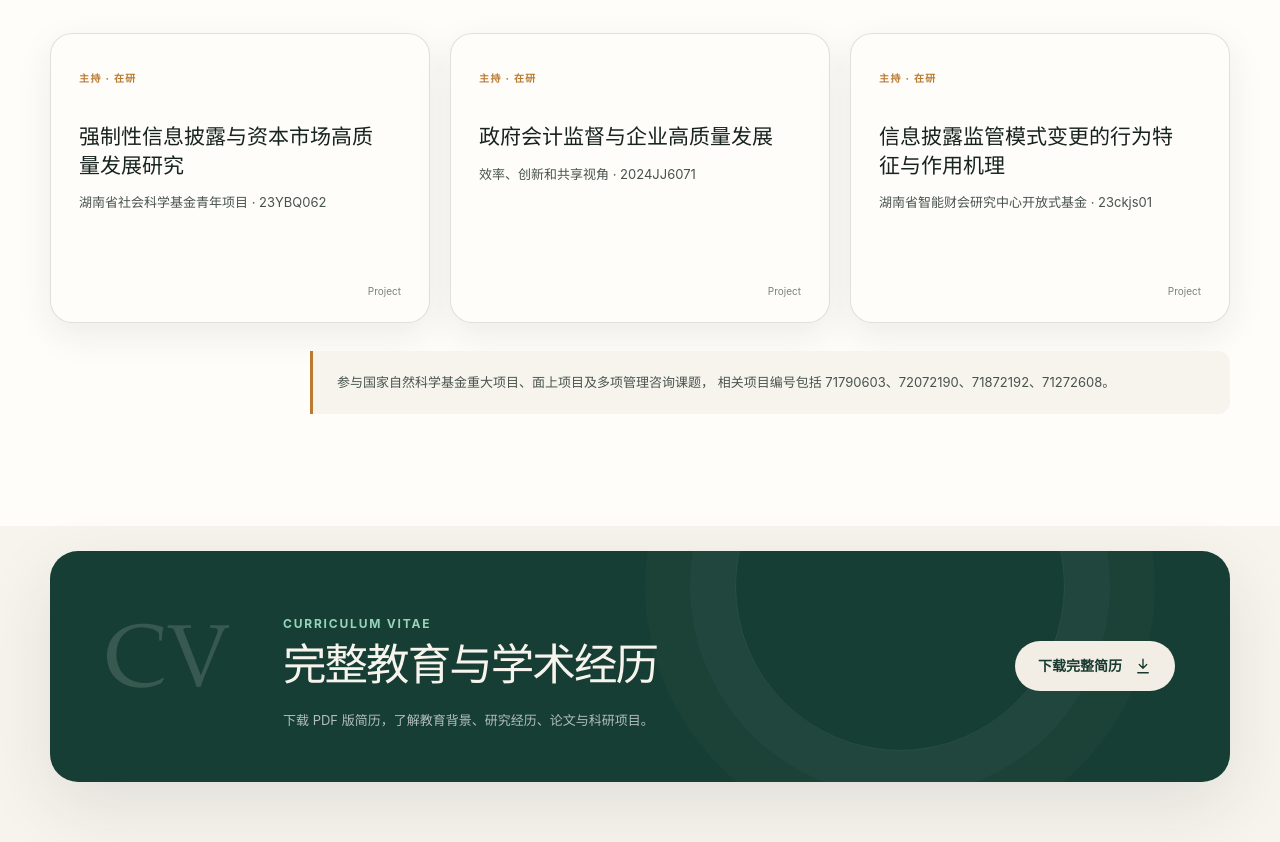
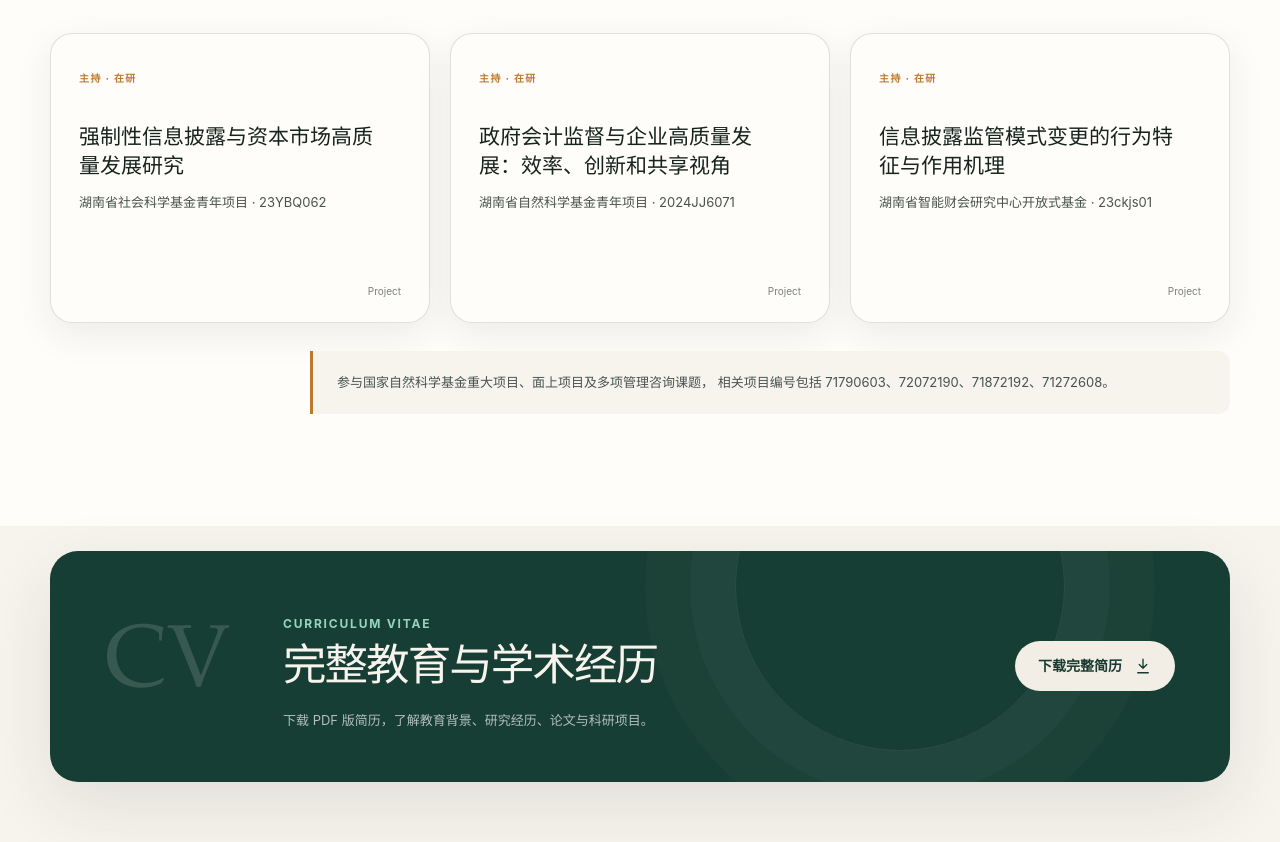
Before and after one commit to KevinQ7889/chenqiao-academic-website, a website: page index.html in a window 1280 px wide. Shown: the part 5600-6442 px from the top of the page. Drawn offline with Linux system fonts and the light colour scheme.

Commit message:
Update project title and description in index.html

```diff
--- a/index.html
+++ b/index.html
@@ -425,8 +425,8 @@
           </article>
           <article class='teaching-card reveal'>
             <span class='teaching-label'>主持 · 在研</span>
-            <h3>政府会计监督与企业高质量发展</h3>
-            <p>效率、创新和共享视角 · 2024JJ6071</p>
+            <h3>政府会计监督与企业高质量发展：效率、创新和共享视角</h3>
+            <p>湖南省自然科学基金青年项目 · 2024JJ6071</p>
             <small>Project</small>
           </article>
           <article class='teaching-card reveal'>
```
